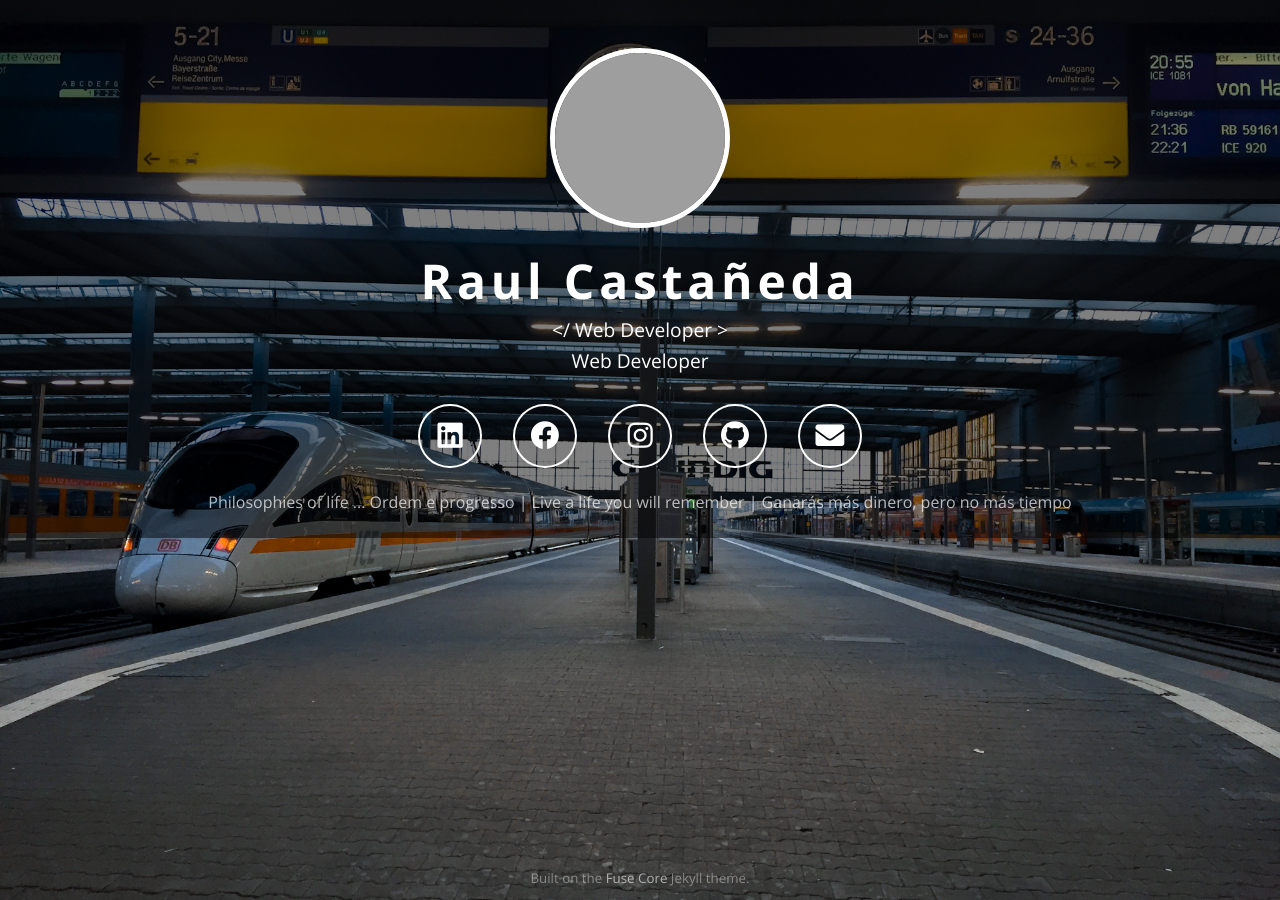
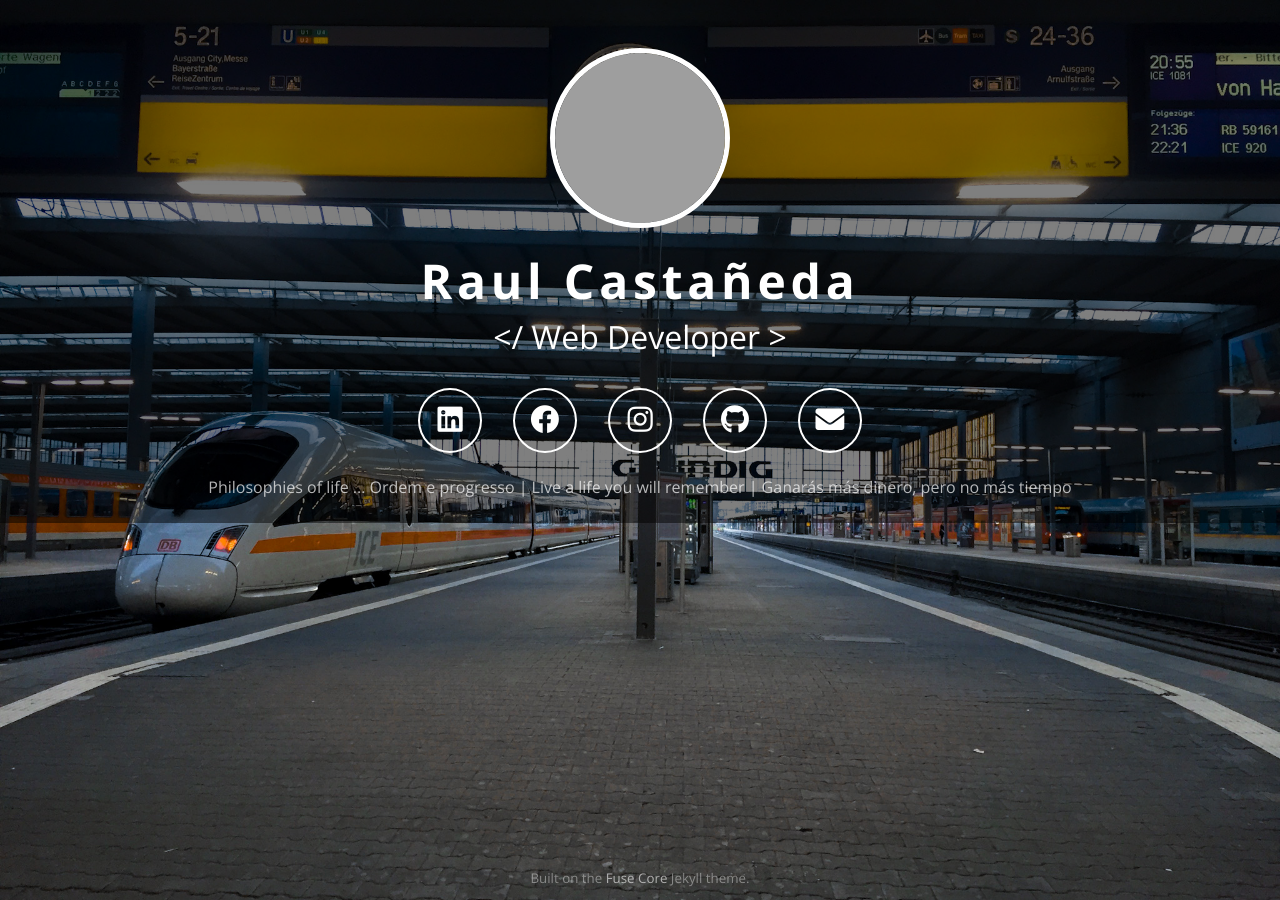
Before and after one commit to rdcn93/rdcn93.github.io, a Jekyll site: the page built from index.html, in a window 1280 px wide. Built offline with Jekyll 4.4.1, drawn with Linux system fonts in a browser that asks for light colours; nearby versions of some CDN libraries; comment, search, counter and statistics services are not loaded; grey boxes are pictures that could not be loaded.

Commit message:
Ajuste tamaño

```diff
--- a/index.html
+++ b/index.html
@@ -75,8 +75,7 @@ permalink: /
 <div class="row">
     <div class="col">
         <h1 class="text-center font-weight-bold">{{ site.name }}</h1>
-        {% if site.subtitle %}<h3 class="text-center font-weight-light">&lt;&sol; {{ site.subtitle }} &gt;</h3>{% endif %}
-        <h3 class="text-center font-weight-light">{{ site.subtitle }}</h3>
+        {% if site.subtitle %}<h2 class="text-center font-weight-light">&lt;&sol; {{ site.subtitle }} &gt;</h2>{% endif %}
     </div>
 </div>
 
```
